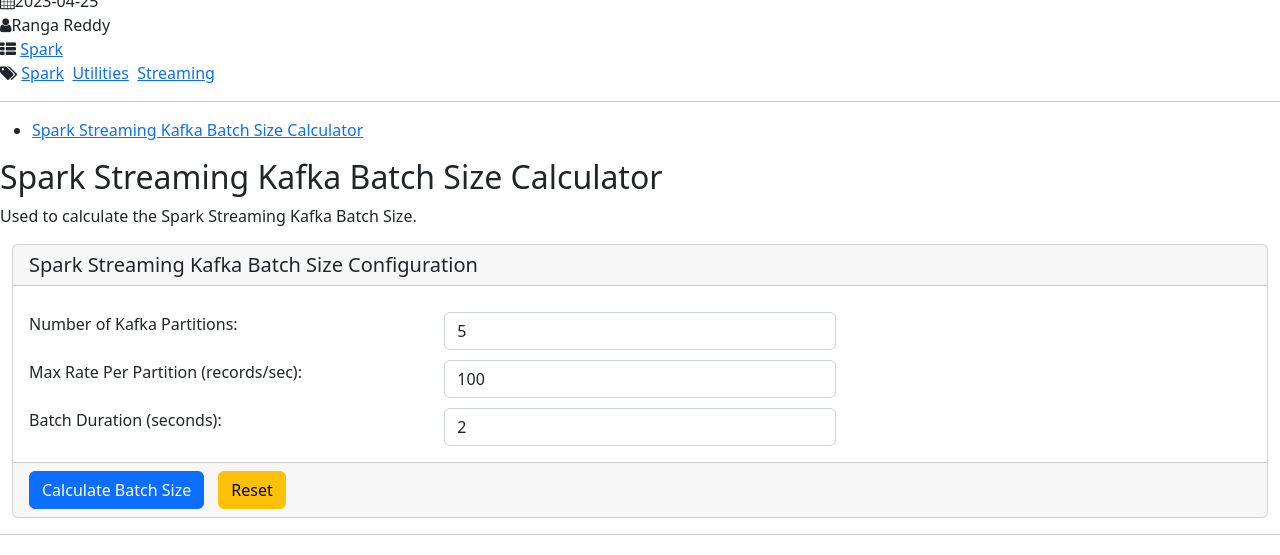
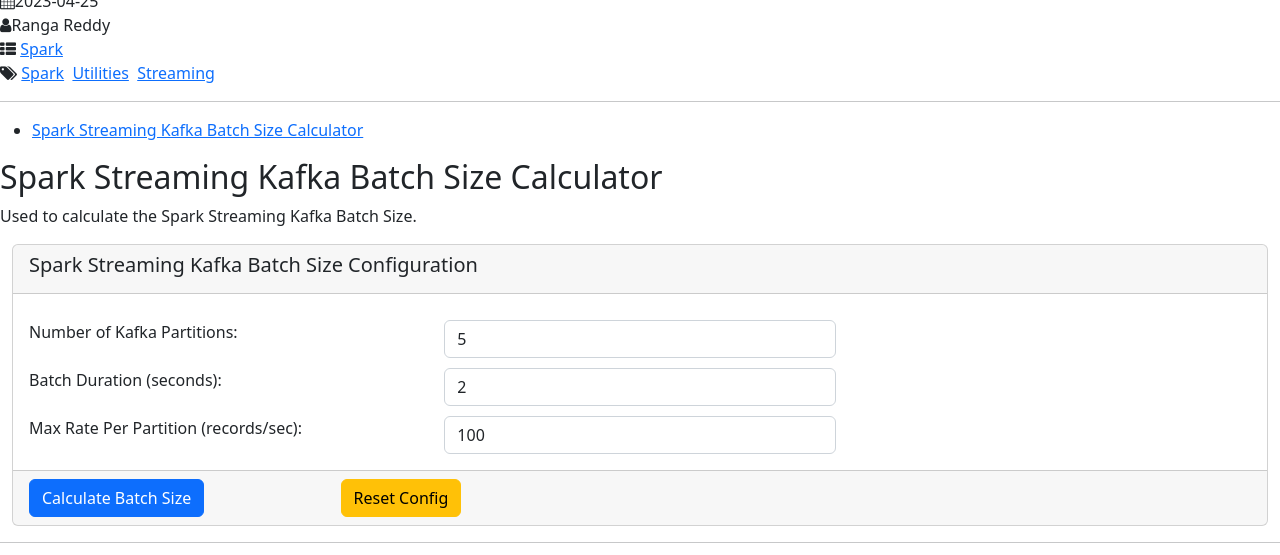
Before and after one commit to rangareddy/rangareddy.github.io, a Jekyll site: the page built from _posts/2023-04-25-SparkStreamingKafkaBatchSizeCalculator.md, in a window 1280 px wide and 1400 px high, scrolled down 257 px. Shown: the top 555 px of the window. Built offline with Jekyll 4.4.1, drawn with Linux system fonts in a browser that asks for light colours; a style sheet for code colours, icons or effects is not loaded; some of the changed text lies outside the part shown.

Commit message:
Updated Kafka Batch Size Calculator

```diff
--- a/_posts/2023-04-25-SparkStreamingKafkaBatchSizeCalculator.md
+++ b/_posts/2023-04-25-SparkStreamingKafkaBatchSizeCalculator.md
@@ -58,7 +58,9 @@
       <div class="row" id="kafka_batch_size_config" style="margin-top: 10px;">
         <div class="col-md-12">
           <div class="card">
-            <h5 class="card-header">Spark Streaming Kafka Batch Size Configuration</h5>
+            <div class="card-header">
+              <h5>Spark Streaming Kafka Batch Size Configuration</h5>
+            </div> <!-- card-header -->
             <div class="card-body">
               <div class="row" style='margin-top: 10px;'>
                 <div class="col-sm-4">
@@ -68,7 +70,19 @@
                 </div>
                 <div class="col-sm-4">
                   <div class="form-group">
-                    <input type="number" class="form-control" id="numPartitions" name="numPartitions" min="1" step="3" value="5" required>
+                    <input type="number" class="form-control" id="numPartitions" name="numPartitions" min="1" step="1" value="5" required>
+                  </div>
+                </div>
+              </div>
+              <div class="row" style='margin-top: 10px;'>
+                <div class="col-sm-4">
+                  <div class="form-group">
+                    <label for="batchDuration">Batch Duration (seconds):</label>
+                  </div>
+                </div>
+                <div class="col-sm-4">
+                  <div class="form-group">
+                    <input type="number" class="form-control" id="batchDuration" name="batchDuration" min="1" step="1" value="2" required>
                   </div>
                 </div>
               </div>
@@ -80,57 +94,48 @@
                 </div>
                 <div class="col-sm-4">
                   <div class="form-group">
-                    <input type="number" class="form-control" id="maxRatePerPartition" name="maxRatePerPartition" min="1" step="3" value="100" required>
+                    <input type="number" class="form-control" id="maxRatePerPartition" name="maxRatePerPartition" min="1" step="1" value="100" required>
+                  </div>
+              </div>
+              </div>
+            </div> <!-- card-body -->
+            <div class="card-footer" id='kafka_batch_size_button_config'>
+              <div class="row">
+                <div class="col-sm-3">
+                  <div class="form-group">
+                    <button type="button" id='calculate-batch-size' class="btn btn-primary">Calculate Batch Size</button>
+                  </div>
+                </div>
+                <div class="col-sm-3">
+                  <div class="form-group">
+                    <button type="button" id='reset-batch-size' class="btn btn-warning">Reset Config</button>
                   </div>
                 </div>
               </div>
-              <div class="row" style='margin-top: 10px;'>
-                <div class="col-sm-4">
-                  <div class="form-group">
-                    <label for="batchDuration">Batch Duration (seconds):</label>
+            </div> <!-- card-footer -->
+          </div> <!-- card -->
+        </div>
+      </div> <!-- kafka_batch_size_config -->
+      <div class="row" id='kafka_batch_size_ouput_config' style="margin-top: 10px;">
+          <div class="col-md-12">
+            <div class="card">
+              <div class="card-body">
+                 <div class="row">
+                  <div class="col-sm-4">
+                    <div class="form-group">
+                      <label for="batchSize">Maximum Kafka Messages to Fetch per Batch is </label>
+                    </div>
                   </div>
-                </div>
-                <div class="col-sm-4">
-                  <div class="form-group">
-                    <input type="number" class="form-control" id="batchDuration" name="batchDuration" min="1" step="3" value="2" required>
-                  </div>
-                </div>
-              </div>
-            </div> <!-- card-body -->
-            <div class="card-footer" id='spark_configuration_button'>
-              <span style="margin-right: 10px;">
-                <button type="button" id='calculate-batch-size' class="btn btn-primary">Calculate Batch Size</button>
-              </span>
-              <span style="margin-right: 10px;">
-                <button type="button" id='reset-batch-size' class="btn btn-warning">Reset</button>
-              </span>
-            </div> <!-- card-footer -->
-          </div>
-        </div>
-      </div>
-      <!-- kafka_batch_size_config -->
-      <div class="row" id='kafka_batch_size_ouput_config' style="margin-top: 10px;">
-        <div class="col-md-12">
-          <div class="card">
-            <div class="card-body">
-               <div class="row">
-                <div class="col-sm-4">
-                  <div class="form-group">
-                    <label for="batchSize">Maximum Kafka Messages to Fetch per Batch</label>
-                  </div>
-                </div>
-                <div class="col-sm-4">
-                  <div class="form-group">
-                   <input type="number" class="form-control" id="batchSize" name="batchSize" readonly>
+                  <div class="col-sm-4">
+                    <div class="form-group">
+                     <input type="number" class="form-control" id="batchSize" name="batchSize" readonly>
+                    </div>
                   </div>
                 </div>
               </div>
             </div>
           </div>
-        </div>
-      </div>
-      <!-- kafka_batch_size_ouput_config-->
-    </div>
-    <!-- container-fluid -->
+      </div> <!-- kafka_batch_size_ouput_config-->
+    </div> <!-- container-fluid -->
   </body>
 </html>
```
Also changed, not shown: _posts/DRAFT_2023-02-18-SparkShufflePartitionGenerator.md (renamed from _posts/2023-02-18-SparkShufflePartitionGenerator.md).
